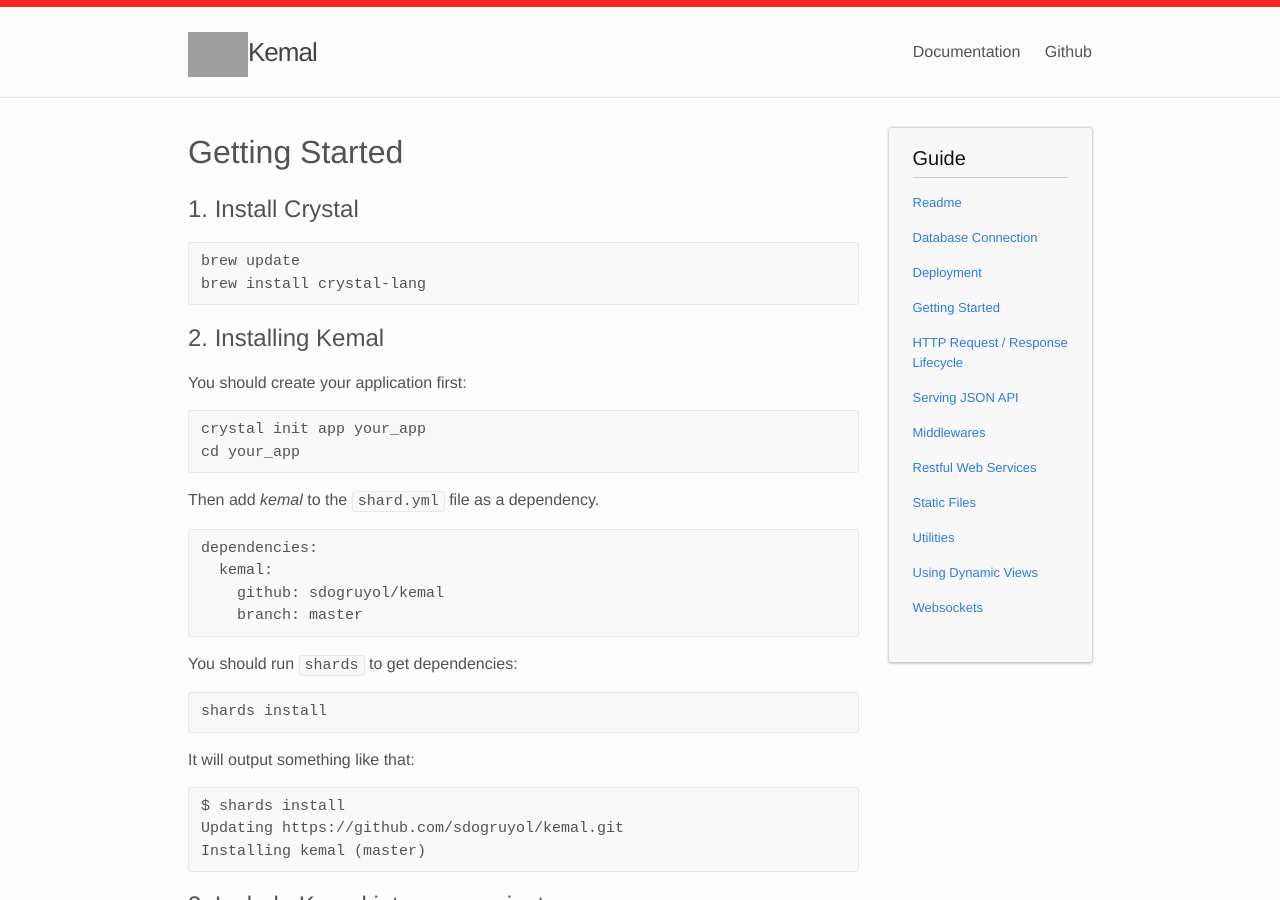
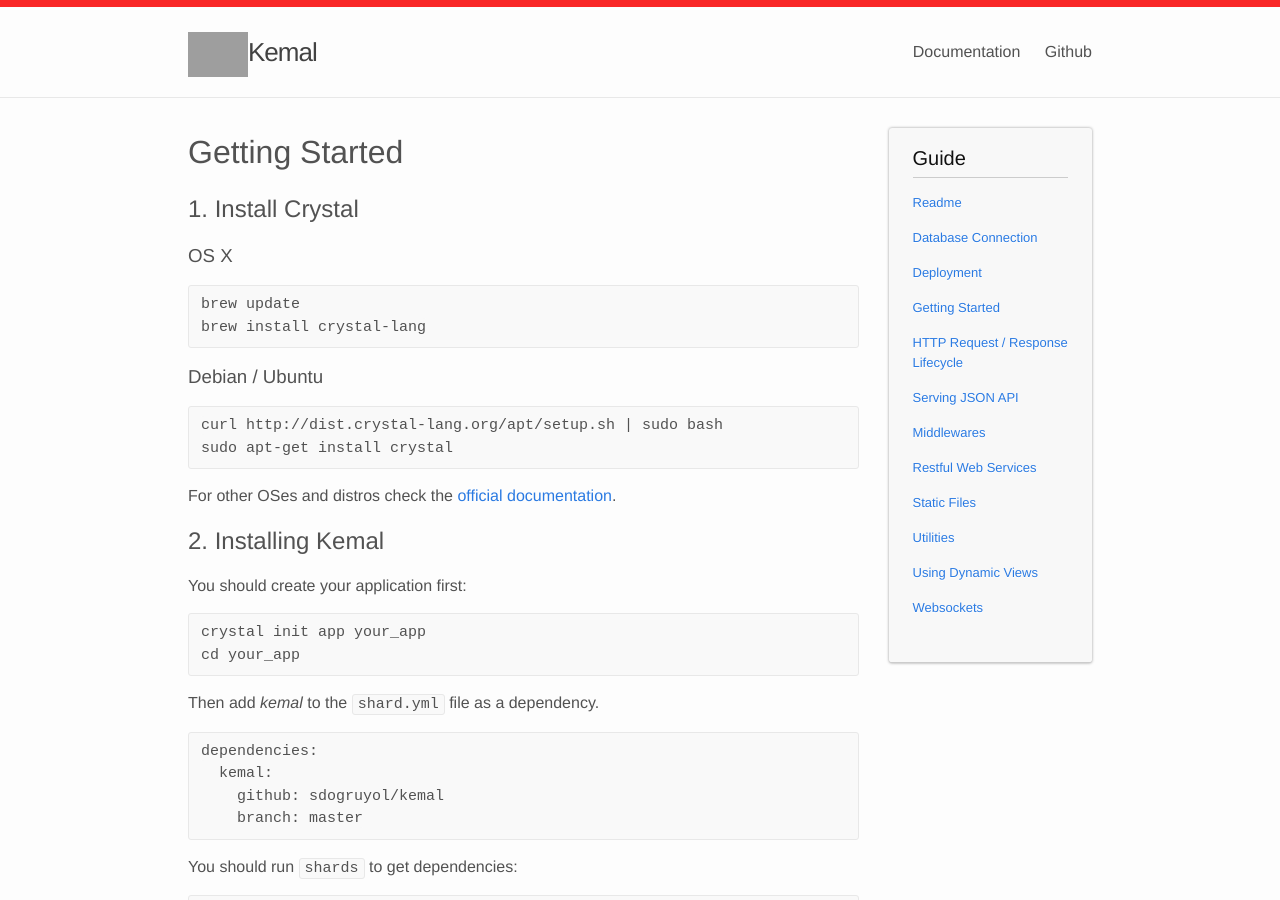
Before and after one commit to kemalcr/kemal, a Jekyll site: the page built from _docs/getting_started.md, in a window 1280 px wide and 900 px high. Built offline with Jekyll 4.4.1, drawn with Linux system fonts in a browser that asks for light colours; Markdown is read by kramdown in place of the engine named in the settings; grey boxes are pictures that could not be loaded.

Commit message:
Update getting_started.md

````diff
--- a/_docs/getting_started.md
+++ b/_docs/getting_started.md
@@ -5,10 +5,21 @@
 
 ## 1. Install Crystal
 
+### OS X
+
 ```
 brew update
 brew install crystal-lang
 ```
+
+### Debian / Ubuntu
+
+```
+curl http://dist.crystal-lang.org/apt/setup.sh | sudo bash
+sudo apt-get install crystal
+```
+
+For other OSes and distros check the [official documentation](http://crystal-lang.org/docs/installation/on_debian_and_ubuntu.html).
 
 ## 2. Installing Kemal
 
````
